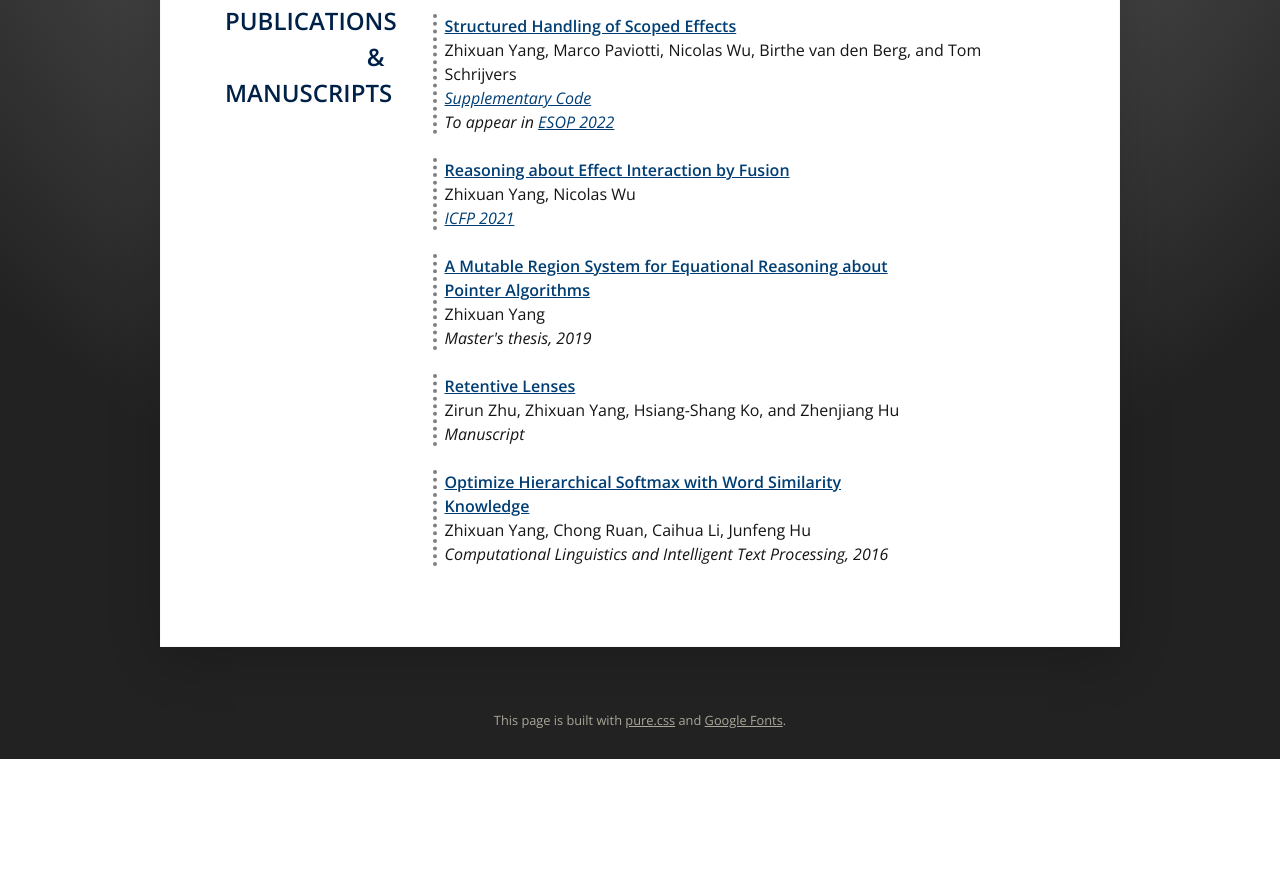
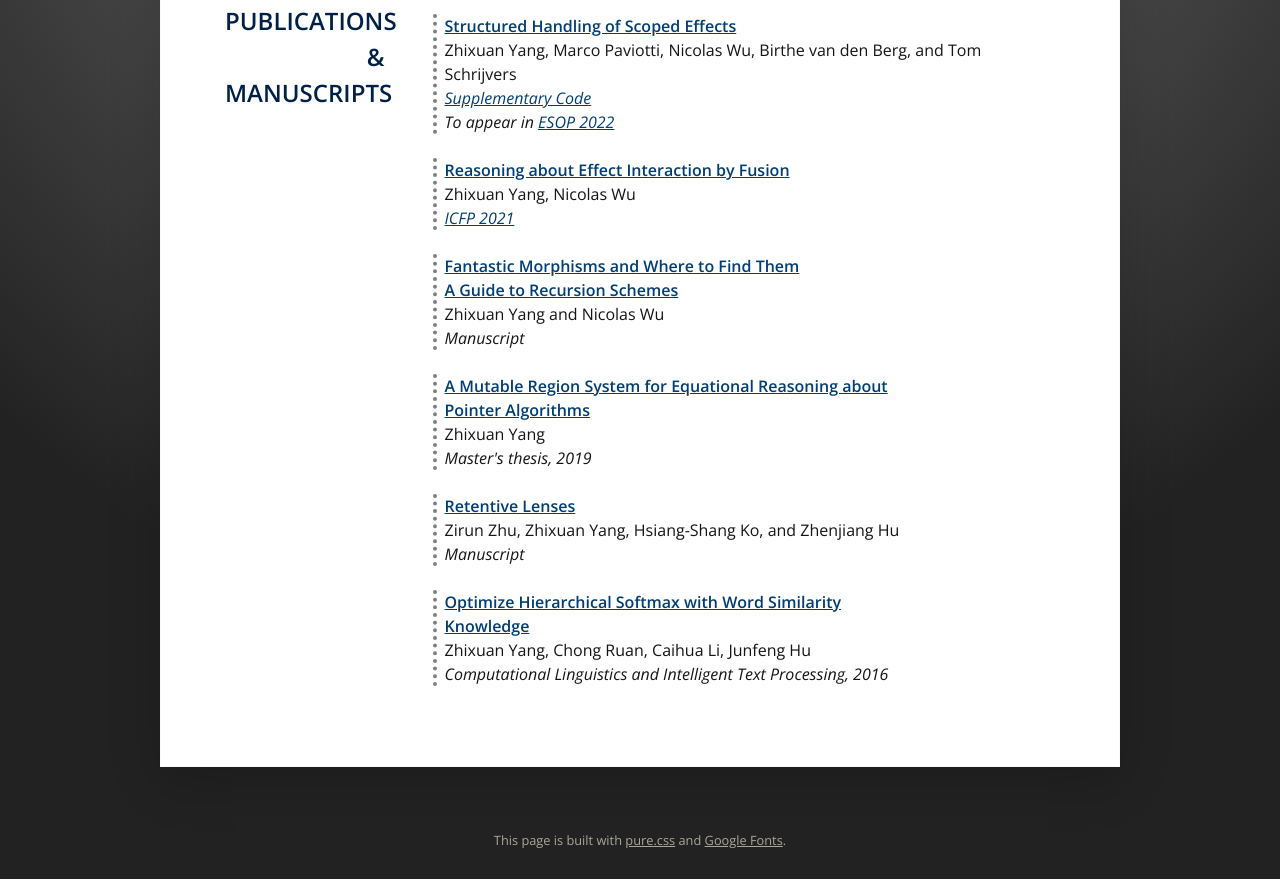
Before and after one commit to yangzhixuan/yangzhixuan.github.io, a plain HTML site: page index.html in a window 1280 px wide. Shown: the part 1516-2395 px from the top of the page. Before the commit the page ends 2275 px from the top, so only its background shows below. Drawn offline with nearby package versions, Linux system fonts and the light colour scheme.

Commit message:
Add fantastic morphisms online

```diff
--- a/index.html
+++ b/index.html
@@ -181,6 +181,17 @@ Birthe van den Berg, and <a href="https://people.cs.kuleuven.be/~tom.schrijvers/
        </div>
      </div>
 
+     <div class="pub-entry">
+       <div class="pub-title">
+         <a href="https://yangzhixuan.github.io/pdf/fantastic-morphisms.pdf">Fantastic Morphisms and Where to Find Them <br/> A Guide to Recursion Schemes</a>
+       </div>
+       <div class="pub-authors">
+         Zhixuan Yang and Nicolas Wu
+       </div>
+       <div class="pub-venue">
+         Manuscript
+       </div>
+     </div>
 
      <div class="pub-entry">
        <div class="pub-title">
```
Also changed, not shown: 1 other file.
